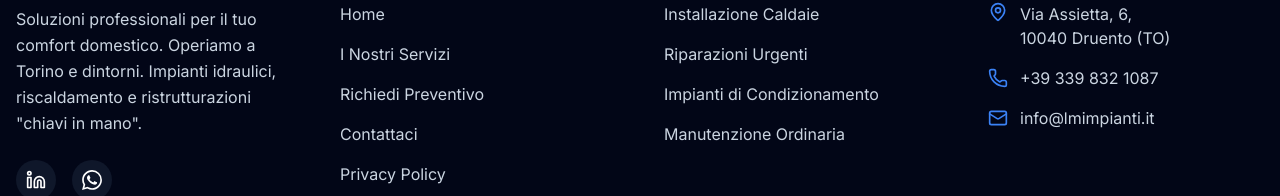
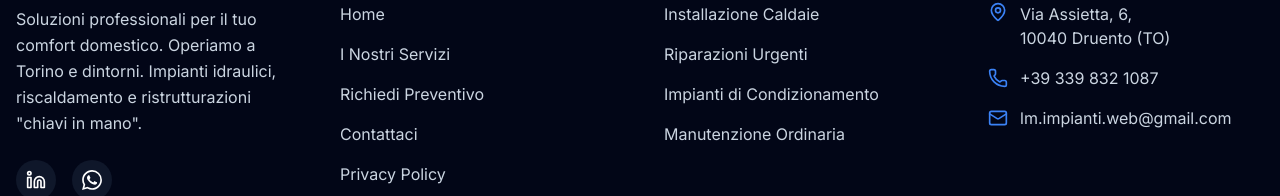
Before and after one commit to lucadibelardino/termoidraulica.746, a React (Vite) app: page /contatti in a window 1280 px wide. Shown: the part 1045-1241 px from the top of the page. Built offline with nearby package versions, Linux system fonts and the light colour scheme.

Commit message:
Update contact email to lm.impianti.web@gmail.com

```diff
--- a/src/components/Footer.tsx
+++ b/src/components/Footer.tsx
@@ -61,7 +61,7 @@ const Footer = () => {
                         </li>
                         <li className="flex items-center gap-3">
                             <Mail className="w-5 h-5 text-secondary shrink-0" />
-                            <a href="mailto:info@lmimpianti.it?subject=Richiesta%20Informazioni" className="hover:text-white transition-colors">info@lmimpianti.it</a>
+                            <a href="mailto:lm.impianti.web@gmail.com?subject=Richiesta%20Informazioni" className="hover:text-white transition-colors">lm.impianti.web@gmail.com</a>
                         </li>
                     </ul>
                 </div>
--- a/src/pages/Contact.tsx
+++ b/src/pages/Contact.tsx
@@ -67,7 +67,7 @@ const Contact = () => {
                         <p className="text-slate-500 mb-8">Preferisci scriverci? Inviaci una mail direttamente dal tuo client preferito.</p>
 
                         <a
-                            href="mailto:info@lmimpianti.it"
+                            href="mailto:lm.impianti.web@gmail.com"
                             className="w-full py-4 bg-slate-900 text-white rounded-xl font-bold hover:bg-slate-800 transition-colors flex items-center justify-center gap-2"
                         >
                             <Mail className="w-5 h-5" /> Invia Email
--- a/src/pages/Privacy.tsx
+++ b/src/pages/Privacy.tsx
@@ -17,7 +17,7 @@ const Privacy = () => {
                     <h3>1. Titolare del Trattamento</h3>
                     <p>
                         Il titolare del trattamento dei dati è l'azienda <strong>LM Impianti S.r.l.s.</strong>.<br />
-                        Per qualsiasi richiesta relativa alla privacy, puoi contattarci all'indirizzo email: <a href="mailto:info@lmimpianti.it">info@lmimpianti.it</a>.
+                        Per qualsiasi richiesta relativa alla privacy, puoi contattarci all'indirizzo email: <a href="mailto:lm.impianti.web@gmail.com">lm.impianti.web@gmail.com</a>.
                     </p>
 
                     <h3>2. Tipologia di Dati Raccolti</h3>
@@ -68,7 +68,7 @@ const Privacy = () => {
                         <li>Revocare il consenso in qualsiasi momento.</li>
                     </ul>
                     <p>
-                        Per esercitare tali diritti, scrivi a <a href="mailto:info@lmimpianti.it">info@lmimpianti.it</a>.
+                        Per esercitare tali diritti, scrivi a <a href="mailto:lm.impianti.web@gmail.com">lm.impianti.web@gmail.com</a>.
                     </p>
 
 
```
